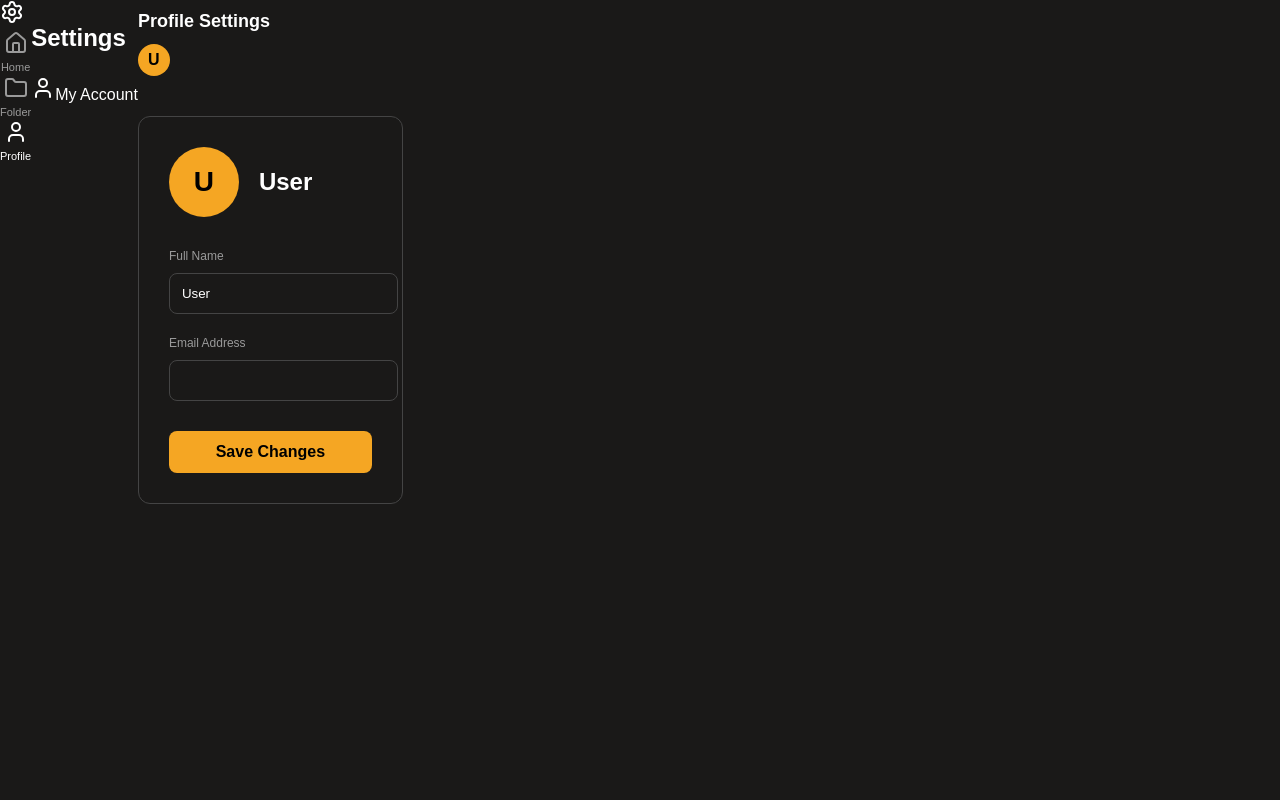
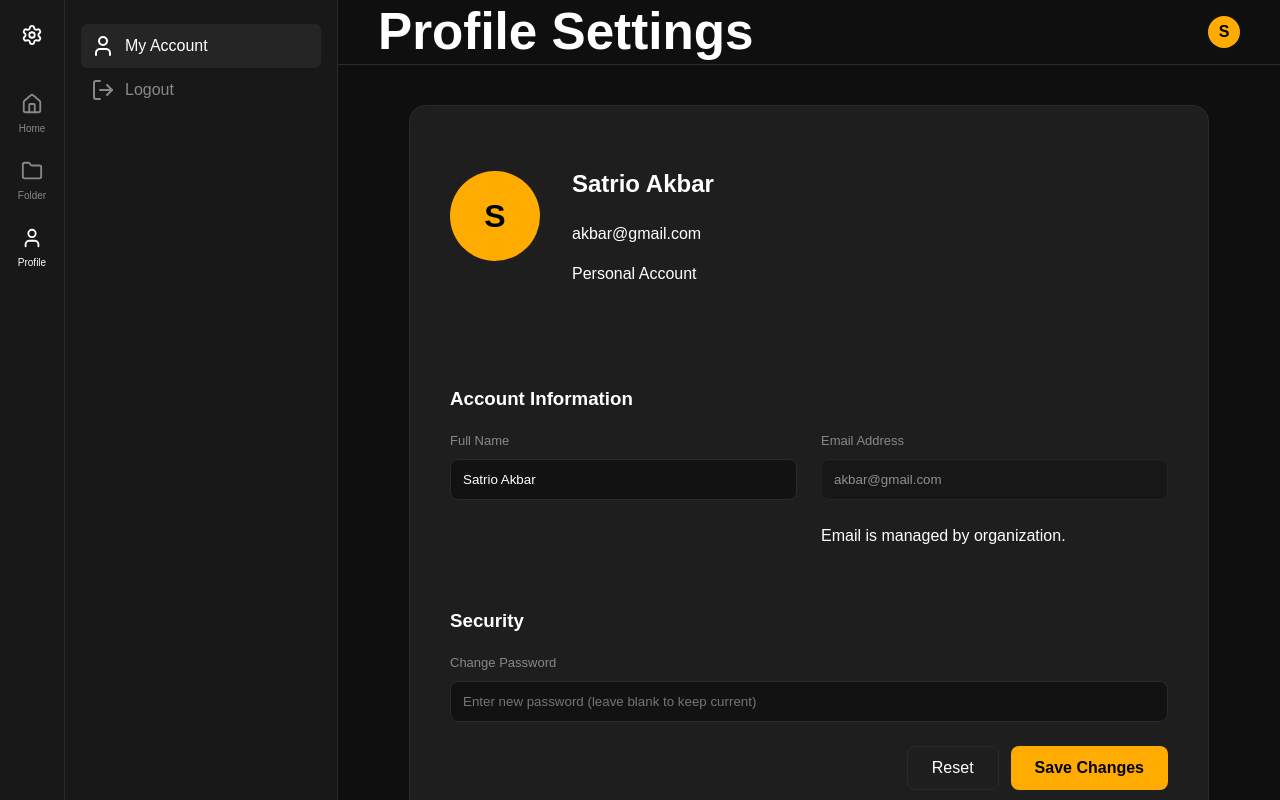
Before and after one commit to ucuypa/secure-vault-project, a Vue app in the folder frontend/: page /profile in a window 1280 px wide. Built offline with nearby package versions, Linux system fonts and the light colour scheme; a web font is replaced by a local one.

Commit message:
Profile Page added

```diff
--- a/frontend/src/views/Profile.vue
+++ b/frontend/src/views/Profile.vue
@@ -22,51 +22,113 @@
     </aside>
 
     <aside class="sidebar-menu">
-      <h2 class="menu-title">Settings</h2>
+      <div class="menu-nav-list">
         <div class="menu-item active">
           <User class="icon-small" />
           <span>My Account</span>
+        </div>
+        <div class="divider-menu"></div>
+        <div class="menu-item logout-item" @click="handleLogout">
+          <LogOut class="icon-small" />
+          <span>Logout</span>
+        </div>
       </div>
     </aside>
 
     <main class="main-content">
       <header class="top-header">
         <div class="header-left">
-           <h1 class="page-title" style="font-size: 18px; font-weight: 600; color: var(--text-primary);">Profile Settings</h1>
+          <h1 class="page-title">Profile Settings</h1>
         </div>
-
-        <div class="user-avatar">
-          {{ userInitial }}
+        <div class="header-right">
+          <div class="user-avatar-header">
+            <img v-if="profileImageUrl" :src="profileImageUrl" class="avatar-img-small" />
+            <span v-else>{{ userInitial }}</span>
+          </div>
         </div>
       </header>
 
       <section class="content-area">
-        <div class="profile-card" style="max-width: 600px; margin: 40px auto; background: var(--bg-sidebar); padding: 30px; border-radius: 12px; border: 1px solid var(--border-color);">
-          <div style="margin-bottom: 30px; display: flex; align-items: center; gap: 20px;">
-            <div style="width: 70px; height: 70px; background: var(--color-primary); border-radius: 50%; display: flex; align-items: center; justify-content: center; font-size: 28px; font-weight: bold; color: black;">
-              {{ userInitial }}
-            </div>
-            <div>
-              <h2 style="color: white; margin: 0;">{{ name }}</h2>
-              <p style="color: var(--text-secondary); margin: 0; font-size: 14px;">{{ email }}</p>
+        <div class="profile-wrapper">
+
+          <div class="profile-main-card">
+            <div class="profile-header-content">
+              <div class="avatar-section-wrapper">
+                <div class="avatar-upload-box" @click="triggerFileSelect" title="Click to change profile picture">
+                  <img v-if="profileImageUrl" :src="profileImageUrl" class="profile-img-large" />
+                  <div v-else class="large-avatar-placeholder">{{ userInitial }}</div>
+
+                  <div class="avatar-hover-overlay">
+                    <Pencil class="icon-white" />
                   </div>
                 </div>
 
-          <form @submit.prevent="handleUpdate" style="display: flex; flex-direction: column; gap: 20px;">
-            <div class="field-group">
-              <label style="display: block; color: var(--text-secondary); font-size: 12px; margin-bottom: 8px;">Full Name</label>
-              <input v-model="name" type="text" style="width: 100%; background: var(--bg-dark); border: 1px solid var(--border-color); padding: 12px; border-radius: 8px; color: white; outline: none;">
+                <button
+                  v-if="profileImageUrl"
+                  class="btn-delete-photo-side"
+                  @click.stop="removeProfilePicture"
+                  title="Remove photo"
+                >
+                  <Trash2 class="icon-trash-action" />
+                  <span>Remove Photo</span>
+                </button>
               </div>
 
-            <div class="field-group">
-              <label style="display: block; color: var(--text-secondary); font-size: 12px; margin-bottom: 8px;">Email Address</label>
-              <input v-model="email" type="email" disabled style="width: 100%; background: var(--bg-dark); border: 1px solid var(--border-color); padding: 12px; border-radius: 8px; color: #555; cursor: not-allowed;">
+              <input
+                type="file"
+                ref="fileInputRef"
+                class="hidden-input"
+                accept="image/*"
+                @change="handleFileChange"
+              />
+
+              <div class="user-info-brief">
+                <h2>{{ profileForm.name }}</h2>
+                <p>{{ profileForm.email }}</p>
+                <span class="status-badge">Personal Account</span>
+              </div>
             </div>
 
-            <button type="submit" style="background: var(--color-primary); color: black; border: none; padding: 12px; border-radius: 8px; font-weight: bold; cursor: pointer; margin-top: 10px;">
-              Save Changes
+            <div class="card-divider"></div>
+
+            <form @submit.prevent="updateProfile" class="profile-form-full">
+              <div class="form-section">
+                <h3 class="section-subtitle">Account Information</h3>
+                <div class="input-grid">
+                  <div class="form-group">
+                    <label>Full Name</label>
+                    <input v-model="profileForm.name" type="text" class="form-control" placeholder="Enter your full name" />
+                  </div>
+                  <div class="form-group">
+                    <label>Email Address</label>
+                    <input v-model="profileForm.email" type="email" class="form-control disabled" disabled />
+                    <p class="field-hint">Email is managed by organization.</p>
+                  </div>
+                </div>
+              </div>
+
+              <div class="form-section">
+                <h3 class="section-subtitle">Security</h3>
+                <div class="form-group">
+                  <label>Change Password</label>
+                  <input
+                    v-model="profileForm.password"
+                    type="password"
+                    class="form-control"
+                    placeholder="Enter new password (leave blank to keep current)"
+                  />
+                </div>
+              </div>
+
+              <div class="form-footer">
+                <button type="button" class="btn-secondary" @click="resetForm">Reset</button>
+                <button type="submit" class="btn-primary" :disabled="isSaving">
+                  {{ isSaving ? 'Saving...' : 'Save Changes' }}
                 </button>
+              </div>
             </form>
+          </div>
+
           </div>
       </section>
     </main>
@@ -74,61 +136,150 @@
 </template>
 
 <script setup>
-import { ref, onMounted } from 'vue';
+import { ref, computed, onMounted } from 'vue';
+import { useRouter } from 'vue-router';
 import {
-  Settings, Home as HomeIcon, Folder, User
+  Settings, Home as HomeIcon, Folder, User,
+  LogOut, Pencil, Trash2
 } from 'lucide-vue-next';
 
-const name = ref('');
-const email = ref('');
-const userInitial = ref('U');
+const router = useRouter();
+const isSaving = ref(false);
+const fileInputRef = ref(null);
+const profileImageUrl = ref(null);
+
+const profileForm = ref({ name: '', email: '', password: '' });
+
+const userInitial = computed(() => {
+  return profileForm.value.name ? profileForm.value.name.charAt(0).toUpperCase() : 'U';
+});
 
 onMounted(() => {
-  // Ambil data user dari localStorage
   const user = JSON.parse(localStorage.getItem('user') || '{}');
-  name.value = user.name || 'User';
-  email.value = user.email || '';
-  userInitial.value = name.value.charAt(0).toUpperCase();
+  profileForm.value.name = user.name || 'Satrio Akbar';
+  profileForm.value.email = user.email || 'akbar@gmail.com';
+  const savedImage = localStorage.getItem('profileImage');
+  if (savedImage) profileImageUrl.value = savedImage;
 });
 
-const handleUpdate = () => {
-  alert('Profile update simulation successful!');
-  // Update inisial secara real-time
-  userInitial.value = name.value.charAt(0).toUpperCase();
+const triggerFileSelect = () => fileInputRef.value.click();
+
+const handleFileChange = (event) => {
+  const file = event.target.files[0];
+  if (file && file.type.startsWith('image/')) {
+    const reader = new FileReader();
+    reader.onload = (e) => {
+      profileImageUrl.value = e.target.result;
+      localStorage.setItem('profileImage', e.target.result);
+    };
+    reader.readAsDataURL(file);
+  }
+};
+
+const removeProfilePicture = () => {
+  if (confirm('Remove profile picture?')) {
+    profileImageUrl.value = null;
+    localStorage.removeItem('profileImage');
+  }
+};
+
+const updateProfile = async () => {
+  isSaving.value = true;
+  await new Promise(res => setTimeout(res, 800));
+  const user = JSON.parse(localStorage.getItem('user') || '{}');
+  user.name = profileForm.value.name;
+  localStorage.setItem('user', JSON.stringify(user));
+  isSaving.value = false;
+  alert('Profile saved!');
+};
+
+const resetForm = () => {
+  const user = JSON.parse(localStorage.getItem('user') || '{}');
+  profileForm.value.name = user.name;
+  profileForm.value.password = '';
+};
+
+const handleLogout = () => {
+  if (confirm('Logout?')) {
+    localStorage.clear();
+    router.push('/login');
+  }
 };
 </script>
 
 <style scoped>
-/* Pastikan CSS layout tetap konsisten dengan Dashboard */
+/* GLOBAL & VARIABLES */
 .dashboard-layout {
-  display: flex;
-  height: 100vh;
-  background-color: var(--bg-dark);
+  --bg-dark: #0f0f0f;
+  --bg-sidebar: #181818;
+  --bg-card: #1e1e1e;
+  --border-color: #2a2a2a;
+  --color-primary: #ffab00;
+  --color-danger: #ff4444;
+  --text-primary: #ffffff;
+  --text-secondary: #888888;
+  display: flex; height: 100vh; background-color: var(--bg-dark); color: var(--text-primary);
 }
 
-.nav-item {
-  display: flex;
-  flex-direction: column;
-  align-items: center;
-  gap: 4px;
-  color: var(--text-secondary);
-  text-decoration: none;
-  font-size: 11px;
+/* SIDEBAR ICONIC - Perbaikan Warna Setting Ikon */
+.sidebar-iconic {
+  width: 64px; border-right: 1px solid var(--border-color); display: flex;
+  flex-direction: column; align-items: center; padding: 24px 0; gap: 40px; background-color: var(--bg-sidebar);
 }
+.icon-brand { color: var(--text-primary); } /* Kembali ke Putih */
 
-.nav-item.active {
-  color: var(--text-primary);
+.icon-nav { display: flex; flex-direction: column; gap: 24px; align-items: center; width: 100%; }
+.nav-item { display: flex; flex-direction: column; align-items: center; gap: 6px; color: var(--text-secondary); text-decoration: none; font-size: 10px; }
+.nav-item.active { color: var(--text-primary); }
+.icon { width: 22px; height: 22px; }
+
+/* MAIN LAYOUT */
+.sidebar-menu { width: 240px; background-color: var(--bg-sidebar); border-right: 1px solid var(--border-color); padding: 24px 16px; }
+.main-content { flex: 1; display: flex; flex-direction: column; overflow-y: auto; }
+.top-header { height: 64px; display: flex; align-items: center; justify-content: space-between; padding: 0 40px; border-bottom: 1px solid var(--border-color); }
+.user-avatar-header { width: 32px; height: 32px; background: var(--color-primary); border-radius: 50%; display: flex; align-items: center; justify-content: center; font-weight: bold; color: #000; overflow: hidden; }
+.avatar-img-small { width: 100%; height: 100%; object-fit: cover; }
+
+/* PROFILE AVATAR SECTION */
+.profile-wrapper { max-width: 800px; margin: 40px auto; padding: 0 24px 60px; }
+.profile-main-card { background-color: var(--bg-card); border-radius: 16px; border: 1px solid var(--border-color); overflow: hidden; }
+.profile-header-content { padding: 40px; display: flex; align-items: center; gap: 32px; }
+
+.avatar-section-wrapper { display: flex; align-items: center; gap: 20px; }
+
+.avatar-upload-box {
+  width: 90px; height: 90px; border-radius: 50%; overflow: hidden;
+  background-color: var(--color-primary); cursor: pointer; position: relative;
 }
+.profile-img-large { width: 100%; height: 100%; object-fit: cover; }
+.large-avatar-placeholder { width: 100%; height: 100%; display: flex; align-items: center; justify-content: center; font-size: 32px; font-weight: 800; color: #000; }
+.avatar-hover-overlay { position: absolute; top: 0; left: 0; width: 100%; height: 100%; background: rgba(0,0,0,0.5); display: flex; align-items: center; justify-content: center; opacity: 0; transition: 0.2s; }
+.avatar-upload-box:hover .avatar-hover-overlay { opacity: 1; }
 
-.user-avatar {
-  width: 32px;
-  height: 32px;
-  background-color: var(--color-primary);
-  border-radius: 50%;
-  display: flex;
-  align-items: center;
-  justify-content: center;
-  font-weight: bold;
-  color: black;
+/* TOMBOL SAMPAH DI SAMPING */
+.btn-delete-photo-side {
+  background: #252525; border: 1px solid var(--border-color); color: var(--text-secondary);
+  padding: 8px 12px; border-radius: 8px; display: flex; align-items: center; gap: 8px;
+  cursor: pointer; font-size: 12px; transition: 0.2s;
 }
+.btn-delete-photo-side:hover { color: var(--color-danger); border-color: var(--color-danger); background: #2a1515; }
+.icon-trash-action { width: 16px; height: 16px; }
+
+/* FORM STYLES */
+.profile-form-full { padding: 40px; }
+.input-grid { display: grid; grid-template-columns: 1fr 1fr; gap: 24px; }
+.form-group { display: flex; flex-direction: column; gap: 8px; margin-bottom: 24px; }
+.form-group label { font-size: 13px; color: var(--text-secondary); }
+.form-control { background: #121212; border: 1px solid var(--border-color); border-radius: 8px; padding: 12px; color: #fff; outline: none; }
+.form-control:focus { border-color: var(--color-primary); }
+.disabled { opacity: 0.5; }
+.form-footer { display: flex; justify-content: flex-end; gap: 12px; margin-top: 20px; }
+.btn-primary { background: var(--color-primary); color: #000; border: none; padding: 12px 24px; border-radius: 8px; font-weight: 700; cursor: pointer; }
+.btn-secondary { background: transparent; border: 1px solid var(--border-color); color: #fff; padding: 12px 24px; border-radius: 8px; cursor: pointer; }
+
+.hidden-input { display: none; }
+.menu-title { font-size: 18px; margin-bottom: 20px; }
+.menu-item { display: flex; align-items: center; gap: 10px; padding: 10px; border-radius: 6px; color: var(--text-secondary); cursor: pointer; }
+.menu-item.active { background: #252525; color: #fff; }
+.logout-item:hover { color: var(--color-danger); }
 </style>
```
Lines whose indentation alone changed are shown as unchanged.
